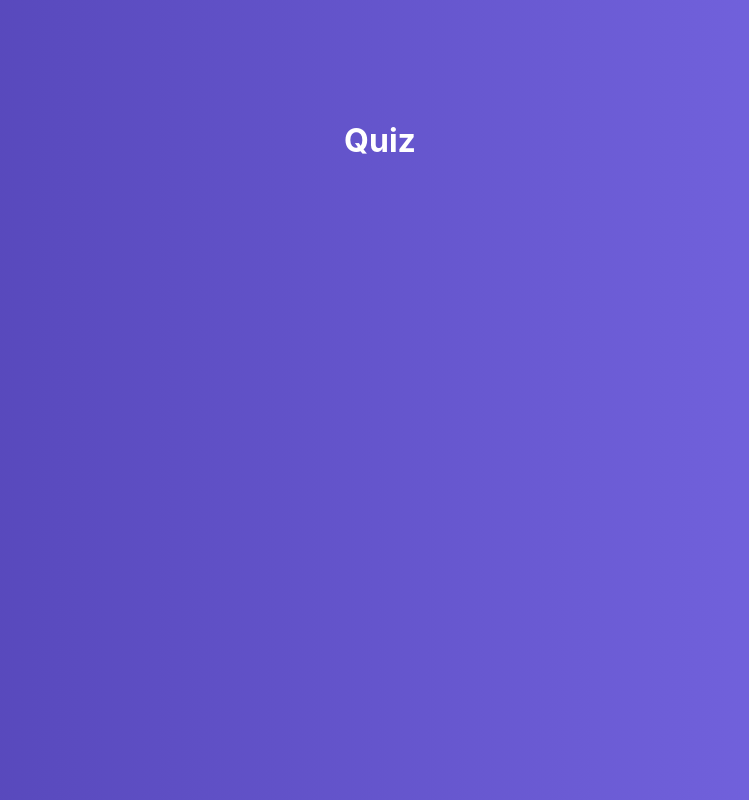
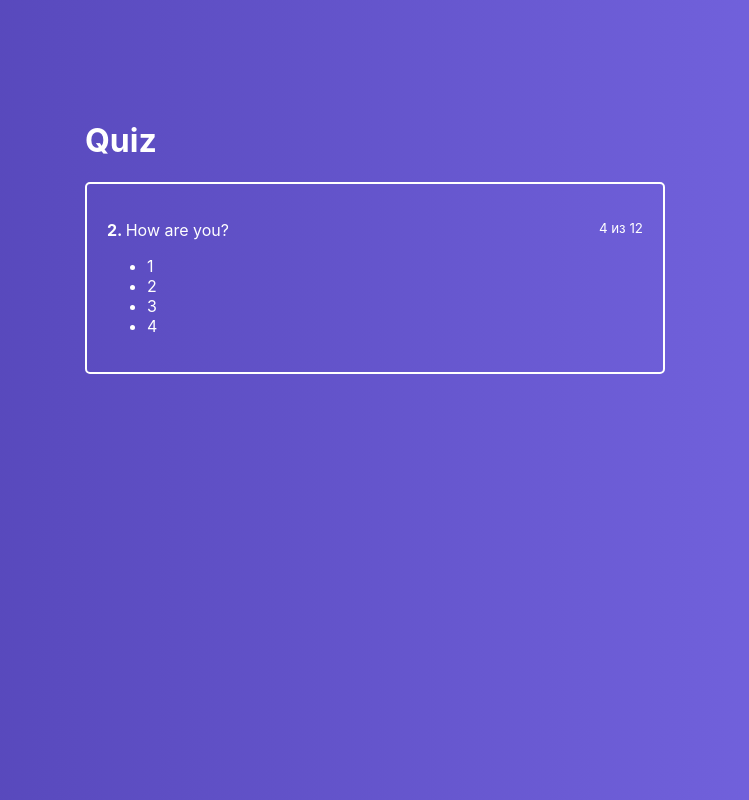
Before and after one commit to Piterom911/react-quiz, a React (Create React App) app: page / in a window 1280 px wide. Shown: the whole page, without its empty margins (265-1014 px from the left). Built offline with nearby package versions, Linux system fonts and the light colour scheme.

Commit message:
047 Компонент активного вопроса

```diff
--- a/src/components/ActiveQuiz/ActiveQuiz.js
+++ b/src/components/ActiveQuiz/ActiveQuiz.js
@@ -0,0 +1,24 @@
+import React from "react";
+import classes from "./ActiveQuiz.module.scss"
+
+const ActiveQuiz = () => {
+    return (
+        <div className={classes.ActiveQuiz}>
+            <p className={classes.Question}>
+                <span>
+                    <strong>2. </strong>
+                    How are you?
+                </span>
+                <small>4 из 12</small>
+            </p>
+            <ul>
+                <li>1</li>
+                <li>2</li>
+                <li>3</li>
+                <li>4</li>
+            </ul>
+        </div>
+    )
+};
+
+export default ActiveQuiz;
--- a/src/components/ActiveQuiz/ActiveQuiz.module.scss
+++ b/src/components/ActiveQuiz/ActiveQuiz.module.scss
@@ -0,0 +1,13 @@
+.ActiveQuiz {
+  color: white;
+  box-sizing: border-box;
+  margin: 0 10px;
+  border: 2px solid white;
+  border-radius: 5px;
+  padding: 20px;
+
+  .Question {
+    display: flex;
+    justify-content: space-between;
+  }
+}
--- a/src/containers/Quiz/Quiz.js
+++ b/src/containers/Quiz/Quiz.js
@@ -1,11 +1,15 @@
 import React, {Component} from "react";
 import classes from "./Quiz.module.scss"
+import ActiveQuiz from "../../components/ActiveQuiz/ActiveQuiz";
 
 class Quiz extends Component{
     render() {
         return (
             <div className={classes.Quiz}>
-                <h1>Quiz</h1>
+                <div className={classes.Wrapper}>
+                    <h1>Quiz</h1>
+                    <ActiveQuiz/>
+                </div>
             </div>
         )
     }
--- a/src/containers/Quiz/Quiz.module.scss
+++ b/src/containers/Quiz/Quiz.module.scss
@@ -10,4 +10,8 @@
     color: #fff;
     margin-left: 10px;
   }
+
+  .Wrapper {
+    width: 600px;
+  }
 }
```
